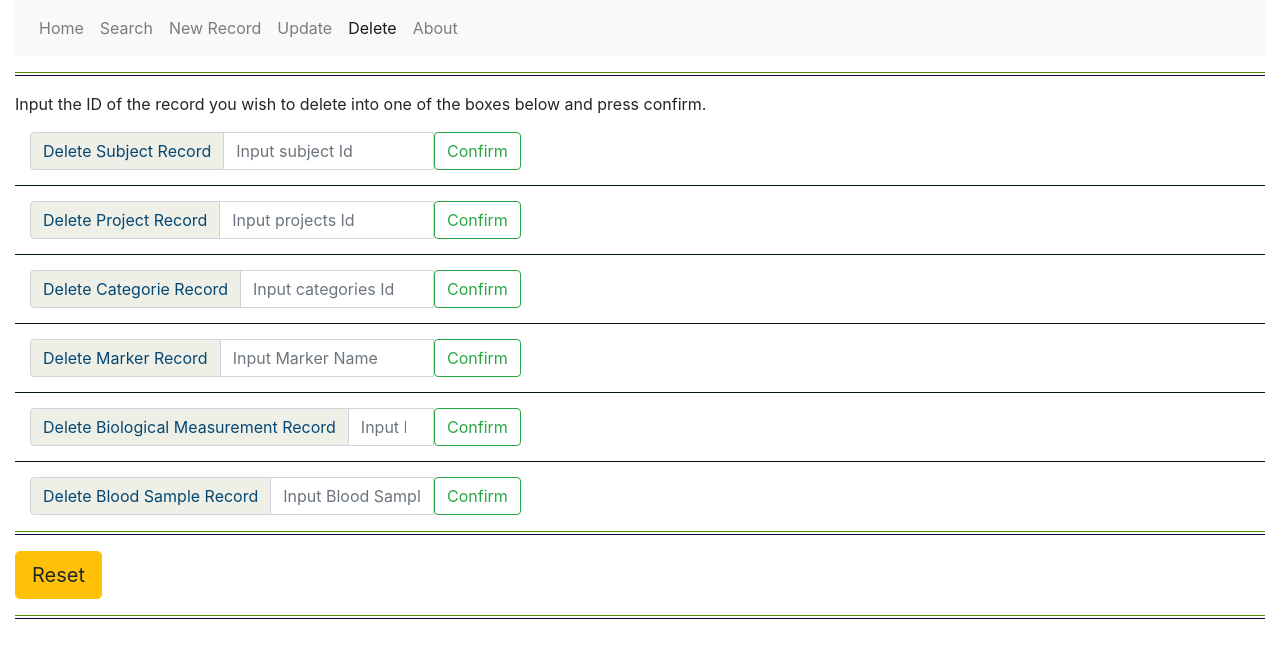
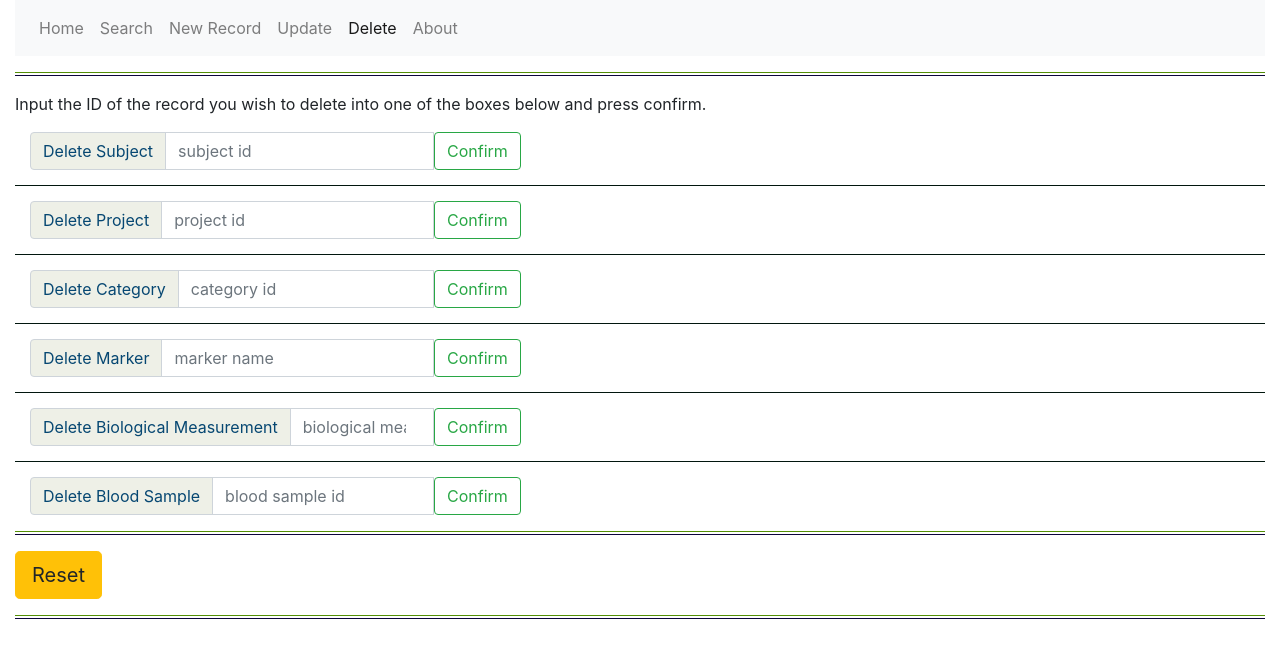
Before and after one commit to UTRGV-CSCI-4390-Genetics-Database/genetics-database, a website: page public/delete.html in a window 1280 px wide. Drawn offline with nearby package versions, Linux system fonts and the light colour scheme.

Commit message:
Tweak UI

```diff
--- a/public/delete.html
+++ b/public/delete.html
@@ -26,38 +26,38 @@
 <div class="h-divider1"></div>  <div class="h-divider4"></div>
 <p>Input the ID of the record you wish to delete into one of the boxes below and press confirm.</p>
 <div class="input-group col-5">
-  <div class="input-group-prepend"><div class="mojkolor input-group-text" id="btnGroupAddon">Delete Subject Record</div></div>
-  <input id="valSub" type="number" class="form-control" placeholder="Input subject Id">
+  <div class="input-group-prepend"><div class="mojkolor input-group-text" id="btnGroupAddon">Delete Subject</div></div>
+  <input id="valSub" type="number" class="form-control" placeholder="subject id">
   <button id="btnSub" type="button" class="btn btn-outline-success">Confirm</button>
 </div>
 <div class="h-divider"></div>
 <div class="input-group col-5">
-  <div class="input-group-prepend"><div class="mojkolor input-group-text" id="btnGroupAddon">Delete Project Record</div></div>
-  <input id="valPro" type="number" class="form-control" placeholder="Input projects Id">
+  <div class="input-group-prepend"><div class="mojkolor input-group-text" id="btnGroupAddon">Delete Project</div></div>
+  <input id="valPro" type="number" class="form-control" placeholder="project id">
   <button id="btnPro" type="button" class="btn btn-outline-success">Confirm</button>
 </div>
 <div class="h-divider"></div>
 <div class="input-group col-5">
-  <div class="input-group-prepend"><div class="mojkolor input-group-text" id="btnGroupAddon">Delete Categorie Record</div></div>
-  <input id="valCat" type="number" class="form-control" placeholder="Input categories Id">
+  <div class="input-group-prepend"><div class="mojkolor input-group-text" id="btnGroupAddon">Delete Category</div></div>
+  <input id="valCat" type="number" class="form-control" placeholder="category id">
   <button id="btnCat" type="button" class="btn btn-outline-success">Confirm</button>
 </div>
 <div class="h-divider"></div>
 <div class="input-group col-5">
-  <div class="input-group-prepend"><div class="mojkolor input-group-text" id="btnGroupAddon">Delete Marker Record</div></div>
-  <input id="valMar" type="text" class="form-control" placeholder="Input Marker Name">
+  <div class="input-group-prepend"><div class="mojkolor input-group-text" id="btnGroupAddon">Delete Marker</div></div>
+  <input id="valMar" type="text" class="form-control" placeholder="marker name">
   <button id="btnMar" type="button" class="btn btn-outline-success">Confirm</button>
 </div>
 <div class="h-divider"></div>
 <div class="input-group col-5">
-  <div class="input-group-prepend"><div class="mojkolor input-group-text" id="btnGroupAddon">Delete Biological Measurement Record</div></div>
-  <input id="valBio" type="number" class="form-control" placeholder="Input Biological Measurement Id">
+  <div class="input-group-prepend"><div class="mojkolor input-group-text" id="btnGroupAddon">Delete Biological Measurement</div></div>
+  <input id="valBio" type="number" class="form-control" placeholder="biological measurements id">
   <button id="btnBio" type="button" class="btn btn-outline-success">Confirm</button>
 </div>
 <div class="h-divider"></div>
 <div class="input-group col-5">
-  <div class="input-group-prepend"><div class="mojkolor input-group-text" id="btnGroupAddon">Delete Blood Sample Record</div></div>
-  <input id="valBlo" type="text" class="form-control" placeholder="Input Blood Sample Id">
+  <div class="input-group-prepend"><div class="mojkolor input-group-text" id="btnGroupAddon">Delete Blood Sample</div></div>
+  <input id="valBlo" type="text" class="form-control" placeholder="blood sample id">
   <button id="btnBlo" type="button" class="btn btn-outline-success">Confirm</button>
 </div>
 <div class="h-divider1"></div>  <div class="h-divider4"></div>
--- a/public/functions.js
+++ b/public/functions.js
@@ -66,7 +66,7 @@ const columnListInAccordion = function (data) {
     value.forEach((val) => {
       for (const [key1, value1] of Object.entries(val)) {
         myCheck.find('input').attr('id', key1);
-        myCheck.find('label').text(` -${key1}`);
+        myCheck.find('label').html(`<span style="margin-left: 4px">${key1}<span/>`);
         myAccord.find('.card-body').append(myCheck.clone());
       }
     });
```
Also changed, not shown: public/index.html (+2 -0 lines), public/post.html (+12 -12 lines), public/search.html (+3 -1 lines), public/update.html (+4 -4 lines).
